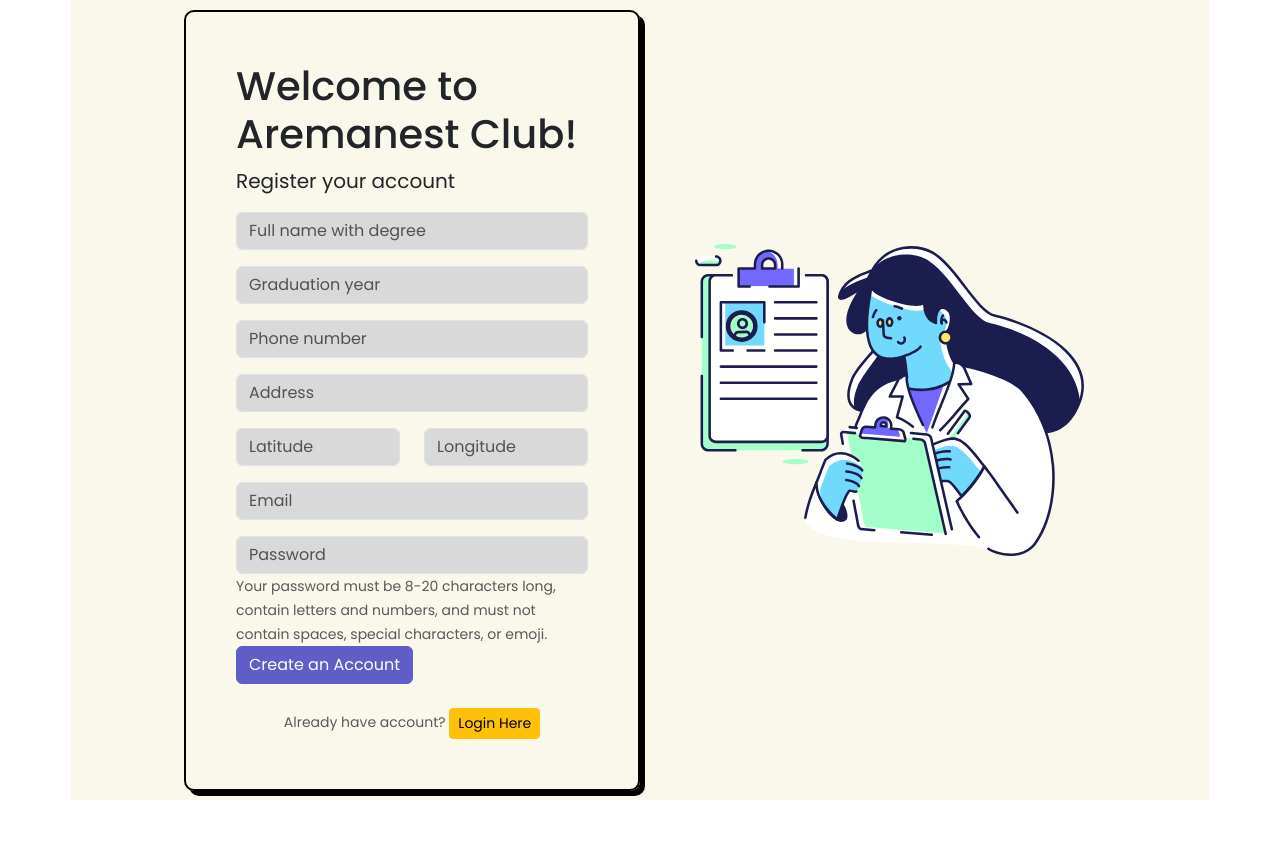
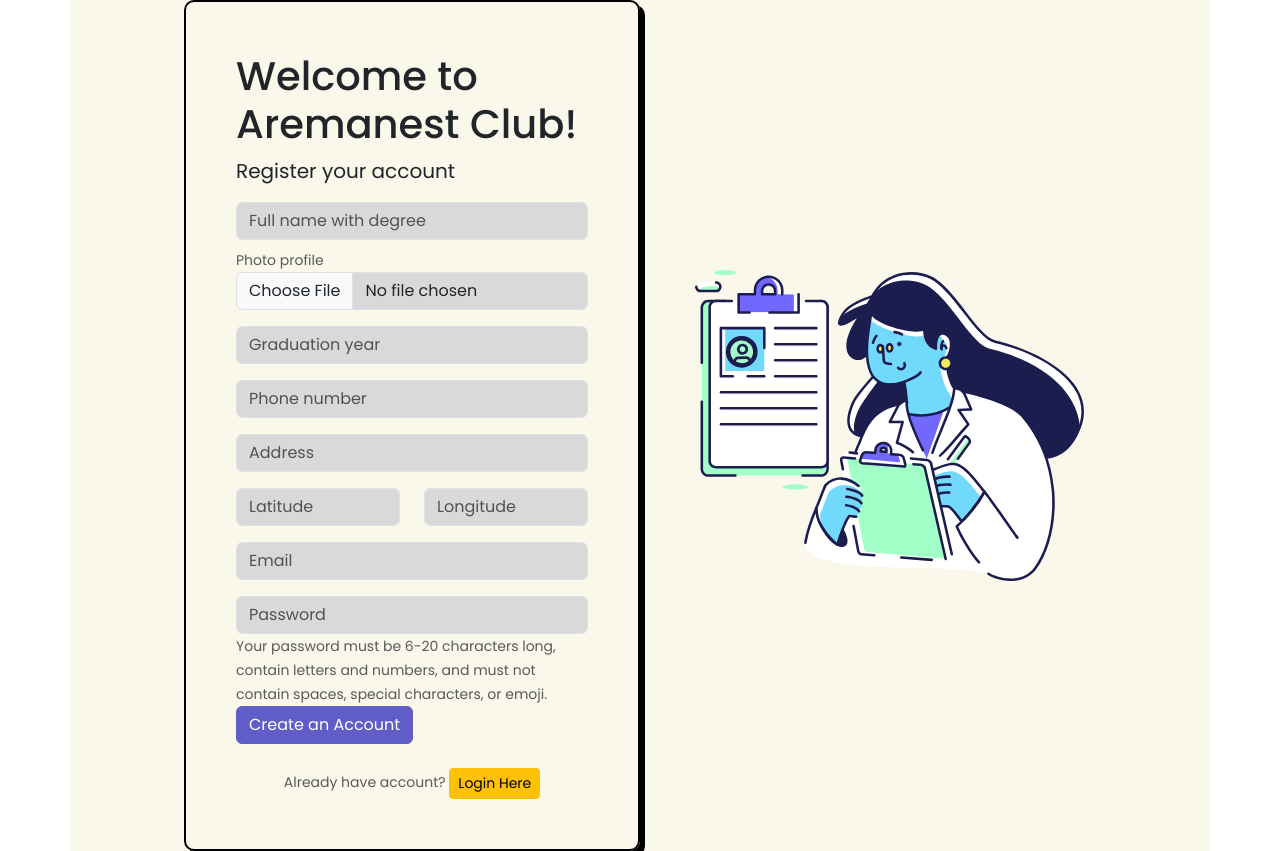
Before and after one commit to binc876/my-maps, a React (Vite) app: page /registrasi in a window 1280 px wide. Before the commit the page ends 800 px from the top, so only its background shows below. Built offline with nearby package versions, Linux system fonts and the light colour scheme.

Commit message:
add form image

```diff
--- a/config.jsx
+++ b/config.jsx
@@ -1,9 +1,9 @@
+// export const env = {
+//     BACKEND_URL: 'https://anesthesiology-brawijaya.cloud',
+//     BASE_URL: 'https://alumni.anesthesiology-brawijaya.cloud'
+// }
+
 export const env = {
-    BACKEND_URL: 'https://anesthesiology-brawijaya.cloud',
-    BASE_URL: 'https://alumni.anesthesiology-brawijaya.cloud'
+    BACKEND_URL: 'http://localhost:3000',
+    BASE_URL: 'http://localhost:5173/'
 }
-
-// export const env = {
-//     BACKEND_URL: 'http://localhost:3000',
-//     BASE_URL: 'http://localhost:5173/'
-// }
--- a/src/components/Map.jsx
+++ b/src/components/Map.jsx
@@ -1,3 +1,4 @@
+/* eslint-disable react-hooks/exhaustive-deps */
 import { MapContainer, TileLayer, Marker, Popup } from 'react-leaflet'
 import { Card } from 'react-bootstrap'
 import 'leaflet/dist/leaflet.css'
@@ -38,7 +39,14 @@ export default function Map() {
                 <Marker key={idx} icon={mark} position={[alumni.user_detail.lat, alumni.user_detail.long]}>
                     <Popup>
                         <Card style={{width: '15rem'}}>
-                            <Card.Img variant='top' src={alumni.user_detail.image_url}/>
+                            <Card.Img
+                                variant='top'
+                                src={env.BACKEND_URL + '/' + alumni.user_detail.image_url}
+                                onError={(e) => {
+                                    e.target.onError = null
+                                    e.target.src = 'https://i.pinimg.com/564x/28/c2/0b/28c20b3bf4e1a48334b2278d3c7fb447.jpg'
+                                  }}
+                            />
                             <Card.Body>
                                 <Card.Title>{alumni.name}</Card.Title>
                                 <Card.Text>{alumni.user_detail.graduation_year} | {alumni.user_detail.address}</Card.Text>
--- a/src/components/alumniList/AlumniContext.jsx
+++ b/src/components/alumniList/AlumniContext.jsx
@@ -1,3 +1,4 @@
+/* eslint-disable react-refresh/only-export-components */
 /* eslint-disable react/prop-types */
 import { createContext, useContext, useEffect, useState } from 'react'
 import { env } from '../../../config'
--- a/src/pages/ProfileAlumni.jsx
+++ b/src/pages/ProfileAlumni.jsx
@@ -73,7 +73,7 @@ export default function ProfileAlumni() {
             <center><h4 className='mb-4'>Account Information</h4></center>
             <center>
               <Image
-                src={profile.user_detail.image_url}
+                src={env.BACKEND_URL + '/' + profile.user_detail.image_url}
                 roundedCircle width={100} height={100}
                 onError={(e) => {
                   e.target.onError = null
--- a/src/pages/regist/Registrasi.jsx
+++ b/src/pages/regist/Registrasi.jsx
@@ -19,9 +19,11 @@ export default function Registrasi() {
   const [longitude, setLongitude] = useState()
   const [email, setEmail] = useState()
   const [password, setPassword] = useState()
+  const [image, setImage] = useState(null)
 
   const [error, setError] = useState()
   const [regexError, setRegexError] = useState()
+  const [fileSizeError, setFileSizeError] = useState('')
   const [showModal, setShowModal] = useState(false)
 
   useEffect(() => {
@@ -43,13 +45,23 @@ export default function Registrasi() {
   const handleLatitude = (event) => setLatitude(event.target.value);
   const handleLongitude = (event) => setLongitude(event.target.value);
   const handleEmail = (event) => setEmail(event.target.value);
+  const handleImage = (event) => {
+    const valueImg = event.target.files[0]
+    if (valueImg.size > 1048576) {
+      setFileSizeError('File size must be less than 1MB')
+      setImage(null)
+    } else {
+      setFileSizeError('')
+      setImage(valueImg)
+    }
+  }
 
   const handlePassword = (event) => {
     const valuePass = event.target.value
     setPassword(valuePass)
 
     //validasi password
-    const regex = /^(?=.*[A-Za-z])(?=.*\d)[A-Za-z\d]{8,20}$/
+    const regex = /^(?=.*[A-Za-z])(?=.*\d)[A-Za-z\d]{6,20}$/
 
     if (!regex.test(valuePass)) {
       setRegexError('Please pay attention to the rules for writing passwords!')
@@ -67,6 +79,7 @@ export default function Registrasi() {
     setLongitude('')
     setEmail('')
     setPassword('')
+    setImage('')
   }
 
   const handleSubmit = (event) => {
@@ -82,6 +95,9 @@ export default function Registrasi() {
     formData.append('email', email);
     formData.append('password', password);
     formData.append('password_confirmation', password);
+    if (image) {
+      formData.append('image_url', image)
+    }
 
     axios({
       "content-type": "multipart/form-data",
@@ -124,8 +140,13 @@ export default function Registrasi() {
               {error && <Alert variant='danger'>{error}</Alert>}
 
               <Form className='mb-4' onSubmit={handleSubmit}>
+                <Form.Group className='mb-2'>
+                  <Form.Control onInput={handleName} value={name} type='text' placeholder='Full name with degree' required/>
+                </Form.Group>
                 <Form.Group className='mb-3'>
-                  <Form.Control onInput={handleName} value={name} type='text' placeholder='Full name with degree' required/>
+                  <Form.Text>Photo profile</Form.Text>
+                  <Form.Control onChange={handleImage} type='file' required/>
+                  {fileSizeError && <Form.Text style={{color: 'red'}}>{fileSizeError}</Form.Text>}
                 </Form.Group>
                 <Form.Group className='mb-3'>
                   <Form.Control onInput={handleGraduationYear} value={graduationYear} type='text' placeholder='Graduation year' required/>
@@ -167,7 +188,7 @@ export default function Registrasi() {
                   />
                   {regexError && <Form.Text id='passwordHelpBlock' style={{color: 'red'}}>{regexError}<br/></Form.Text>}
                   <Form.Text id="passwordHelpBlock" muted>
-                    Your password must be 8-20 characters long, contain letters and numbers,
+                    Your password must be 6-20 characters long, contain letters and numbers,
                     and must not contain spaces, special characters, or emoji.
                   </Form.Text>
                 </Form.Group>
```
Also changed, not shown: 1 other file (tests, documents, lock files or other folders).
